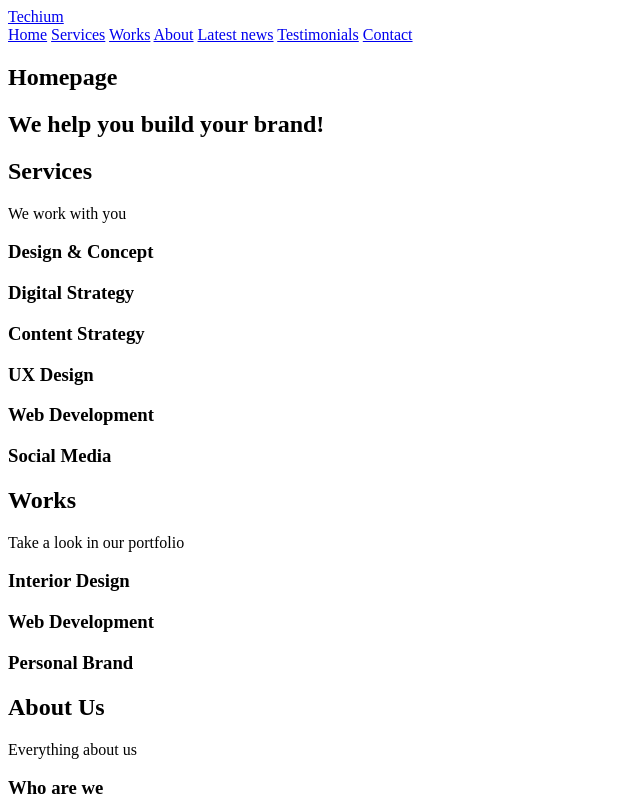
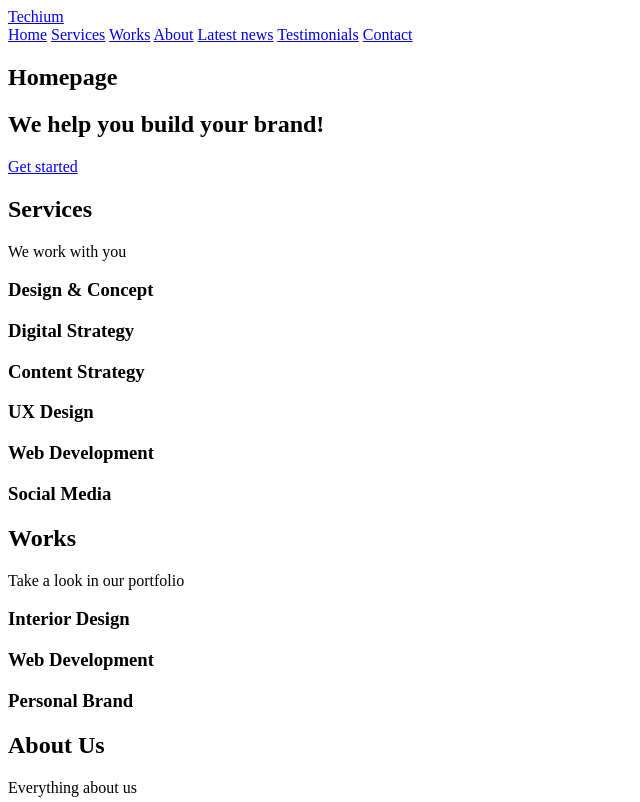
Before and after one commit to ZeroDayPoke/holbertonschool-web_front_end, a plain HTML site: page html_advanced/22-index.html in a window 1280 px wide. Shown: the top 802 px of the page, without its empty margins (0-640 px from the left). Drawn offline with Linux system fonts and the light colour scheme.

Commit message:
22 test 3

```diff
--- a/html_advanced/22-index.html
+++ b/html_advanced/22-index.html
@@ -33,6 +33,7 @@
         <h1>Homepage</h1>
 		<div>
 			<h2>We help you build your brand!</h2>
+			<a href="#">Get started</a>
 		</div>
 	</section>
 
```
